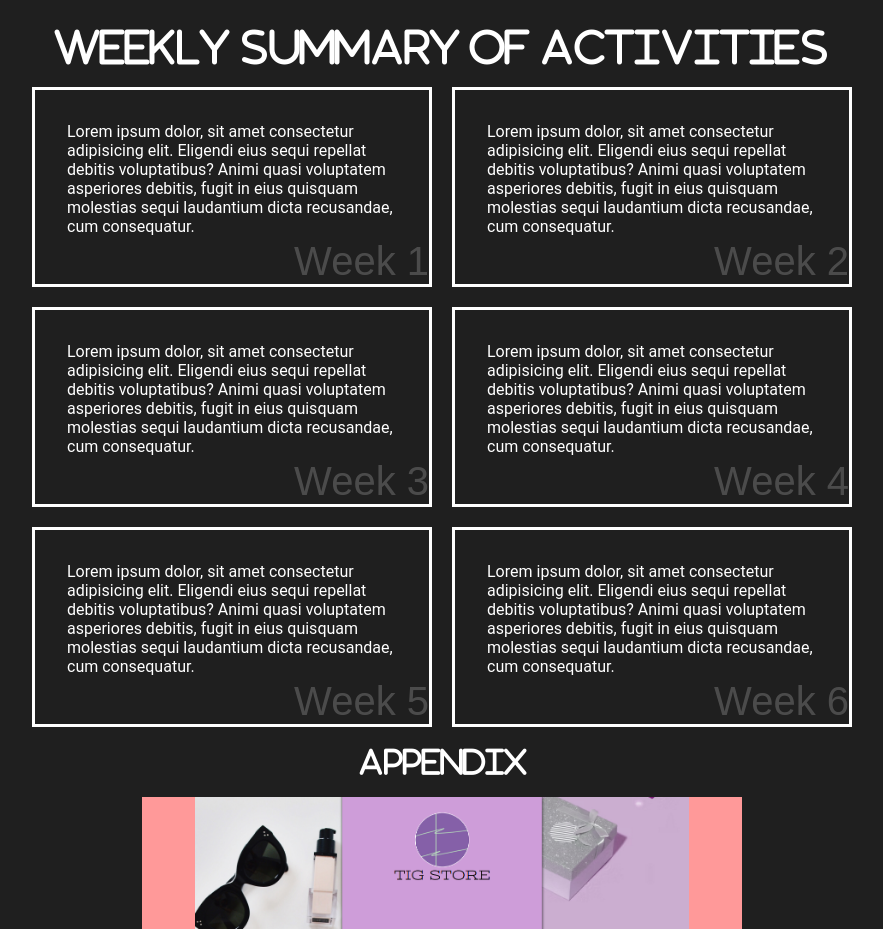
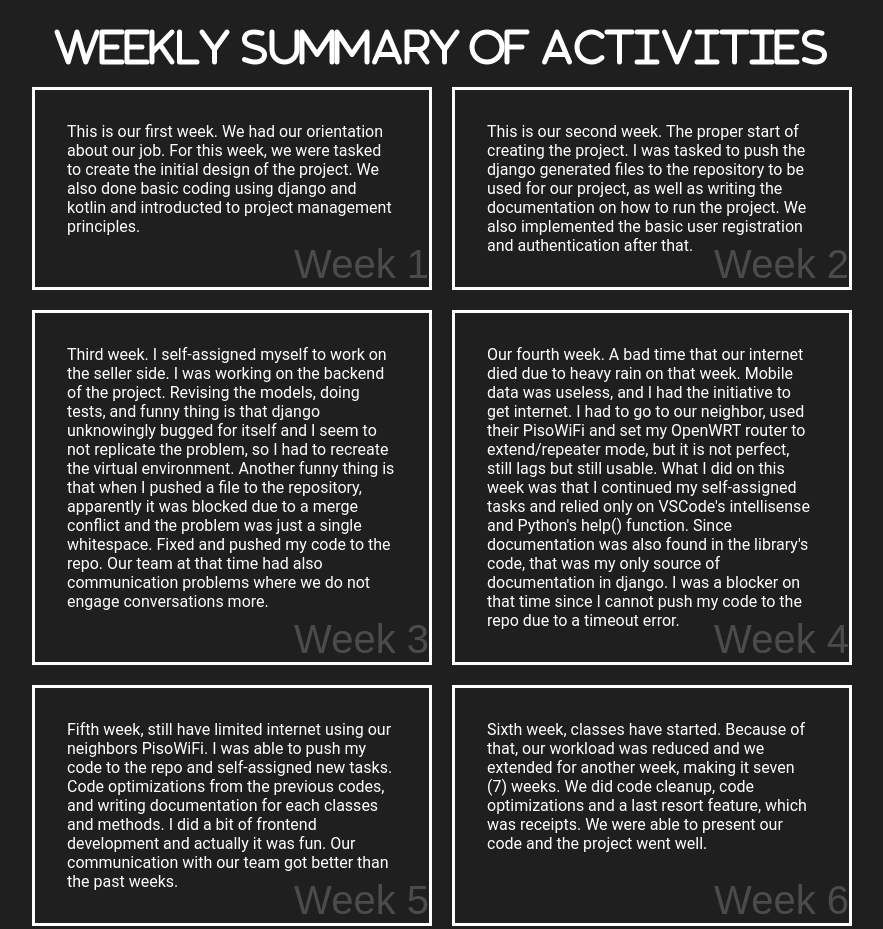
Before and after one commit to DaijobuDes/daijobudes.github.io, a plain HTML site: page kate.html in a window 1280 px wide. Shown: the part 1037-1966 px from the top of the page, without its empty margins (198-1081 px from the left). Drawn offline with Linux system fonts and the light colour scheme.

Commit message:
Remove text placeholder and replace it with content

```diff
--- a/kate.html
+++ b/kate.html
@@ -34,12 +34,12 @@
         <div class="wide long flexX jcenter unselect" style="align-items:center;"><i class="fa" style="font-size: 40px; text-align:center;">Weekly Summary of Activities</i></div>
 
         <div class="weekly-container limit">
-            <div class="weekly hover-zoom">Lorem ipsum dolor, sit amet consectetur adipisicing elit. Eligendi eius sequi repellat debitis voluptatibus? Animi quasi voluptatem asperiores debitis, fugit in eius quisquam molestias sequi laudantium dicta recusandae, cum consequatur.</div>
-            <div class="weekly hover-zoom">Lorem ipsum dolor, sit amet consectetur adipisicing elit. Eligendi eius sequi repellat debitis voluptatibus? Animi quasi voluptatem asperiores debitis, fugit in eius quisquam molestias sequi laudantium dicta recusandae, cum consequatur.</div>
-            <div class="weekly hover-zoom">Lorem ipsum dolor, sit amet consectetur adipisicing elit. Eligendi eius sequi repellat debitis voluptatibus? Animi quasi voluptatem asperiores debitis, fugit in eius quisquam molestias sequi laudantium dicta recusandae, cum consequatur.</div>
-            <div class="weekly hover-zoom">Lorem ipsum dolor, sit amet consectetur adipisicing elit. Eligendi eius sequi repellat debitis voluptatibus? Animi quasi voluptatem asperiores debitis, fugit in eius quisquam molestias sequi laudantium dicta recusandae, cum consequatur.</div>
-            <div class="weekly hover-zoom">Lorem ipsum dolor, sit amet consectetur adipisicing elit. Eligendi eius sequi repellat debitis voluptatibus? Animi quasi voluptatem asperiores debitis, fugit in eius quisquam molestias sequi laudantium dicta recusandae, cum consequatur.</div>
-            <div class="weekly hover-zoom">Lorem ipsum dolor, sit amet consectetur adipisicing elit. Eligendi eius sequi repellat debitis voluptatibus? Animi quasi voluptatem asperiores debitis, fugit in eius quisquam molestias sequi laudantium dicta recusandae, cum consequatur.</div>
+            <div class="weekly hover-zoom">This is our first week. We had our orientation about our job. For this week, we were tasked to create the initial design of the project. We also done basic coding using django and kotlin and introducted to project management principles.</div>
+            <div class="weekly hover-zoom">This is our second week. The proper start of creating the project. I was tasked to push the django generated files to the repository to be used for our project, as well as writing the documentation on how to run the project. We also implemented the basic user registration and authentication after that.</div>
+            <div class="weekly hover-zoom">Third week. I self-assigned myself to work on the seller side. I was working on the backend of the project. Revising the models, doing tests, and funny thing is that django unknowingly bugged for itself and I seem to not replicate the problem, so I had to recreate the virtual environment. Another funny thing is that when I pushed a file to the repository, apparently it was blocked due to a merge conflict and the problem was just a single whitespace. Fixed and pushed my code to the repo. Our team at that time had also communication problems where we do not engage conversations more.</div>
+            <div class="weekly hover-zoom">Our fourth week. A bad time that our internet died due to heavy rain on that week. Mobile data was useless, and I had the initiative to get internet. I had to go to our neighbor, used their PisoWiFi and set my OpenWRT router to extend/repeater mode, but it is not perfect, still lags but still usable. What I did on this week was that I continued my self-assigned tasks and relied only on VSCode&apos;s intellisense and Python&apos;s help() function. Since documentation was also found in the library&apos;s code, that was my only source of documentation in django. I was a blocker on that time since I cannot push my code to the repo due to a timeout error.</div>
+            <div class="weekly hover-zoom">Fifth week, still have limited internet using our neighbors PisoWiFi. I was able to push my code to the repo and self-assigned new tasks. Code optimizations from the previous codes, and writing documentation for each classes and methods. I did a bit of frontend development and actually it was fun. Our communication with our team got better than the past weeks. </div>
+            <div class="weekly hover-zoom">Sixth week, classes have started. Because of that, our workload was reduced and we extended for another week, making it seven (7) weeks. We did code cleanup, code optimizations and a last resort feature, which was receipts. We were able to present our code and the project went well.</div>
         </div>
         <div class="wide long flexX jcenter unselect" style="align-items:center;"><i class="fa" style="font-size: 30px;">Appendix</i></div>
 
```
